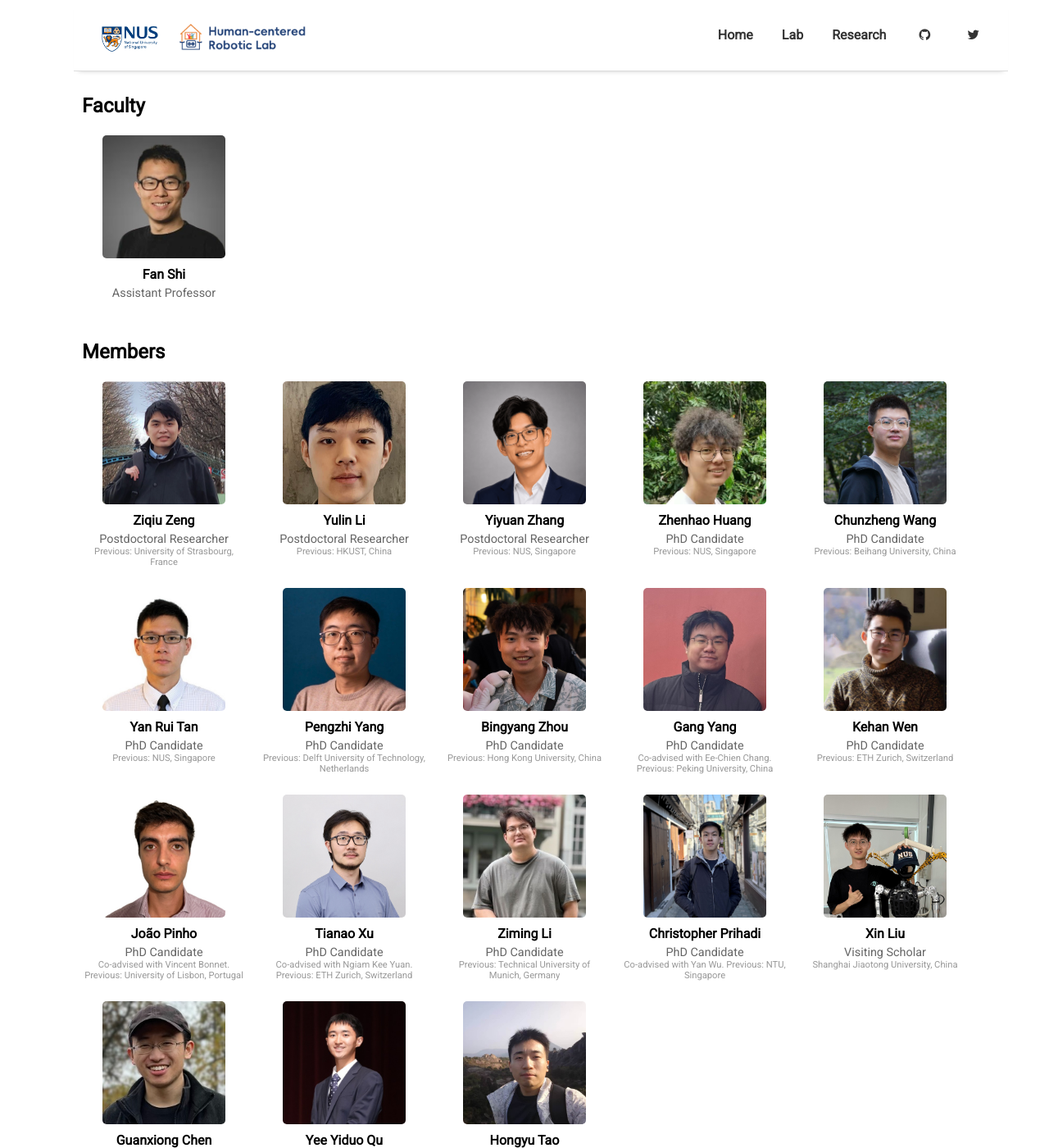
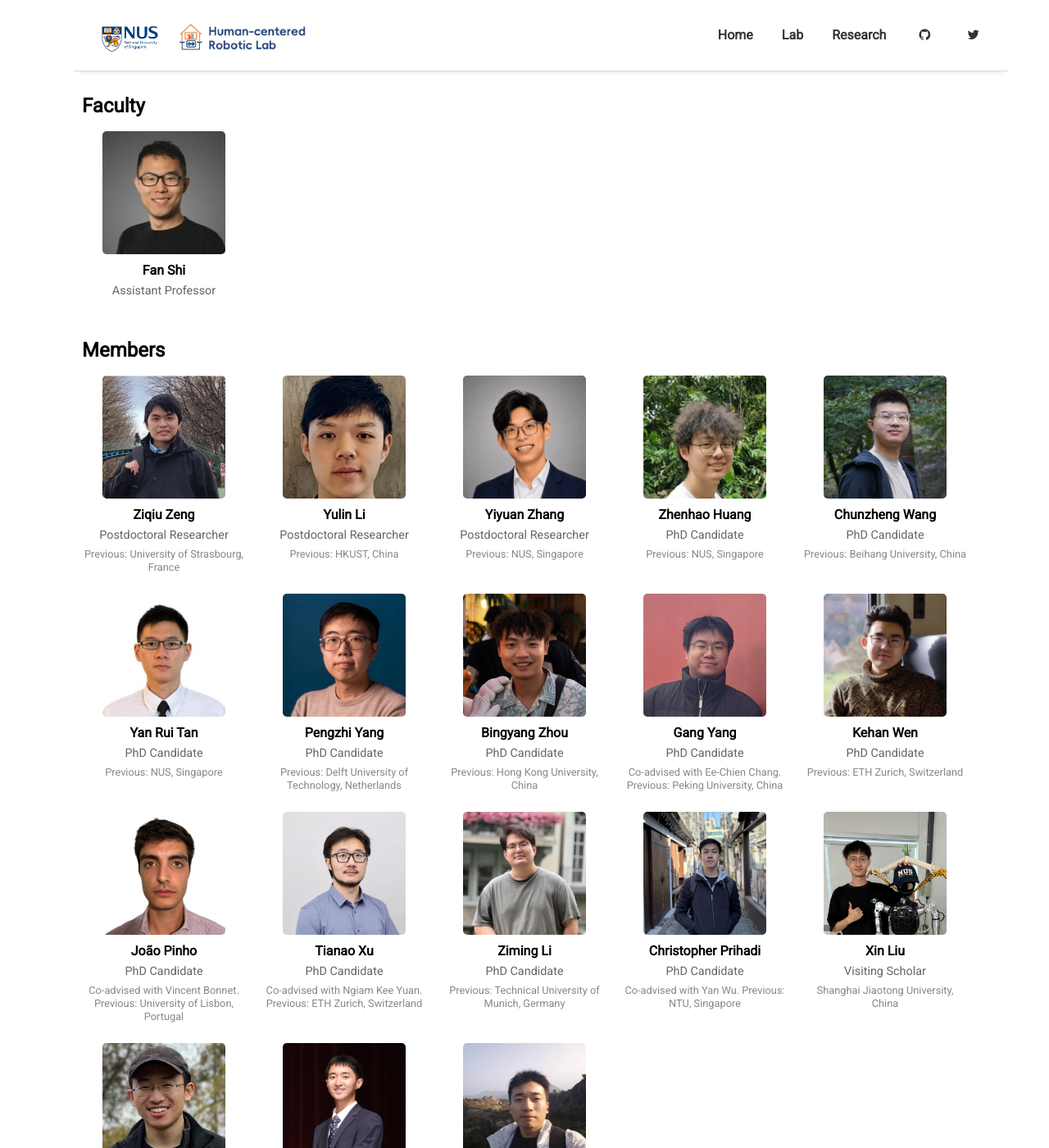
Before and after one commit to NUS-HcRL/nus-hcrl.github.io, a Jekyll site: the page built from pages/lab.md, in a window 1280 px wide and 1400 px high. Shown: the whole window at 82% size. Built offline with Jekyll 4.4.1, drawn with Linux system fonts in a browser that asks for light colours; nearby versions of some CDN libraries.

Commit message:
Refactor styles in lab layout for better responsiveness
Updated styles for member grid and photos, adjusted media queries for responsiveness.

```diff
--- a/_layouts/lab.html
+++ b/_layouts/lab.html
@@ -21,34 +21,52 @@ layout: default
   margin: 2rem 0;
 }
 
-/* Add this new style for section headings */
 h2 {
-  margin-top: 3rem;  /* Increases space above section headings */
+  margin-top: 3rem;
   margin-bottom: 1rem;
 }
 
+/* Member grid */
 .member-grid {
   display: grid;
-  grid-template-columns: repeat(5, 1fr);
-  gap: 20px;
+  grid-template-columns: repeat(5, minmax(0, 1fr));
+  gap: 24px 20px;
   margin: 1rem 0;
 }
 
 .member-card {
+  min-width: 0;
   text-align: center;
 }
 
+/* Member photo */
 .member-photo {
-  width: 150px;
-  height: 150px;
+  display: block;
+  width: 100%;
+  max-width: 150px;
+  aspect-ratio: 1 / 1;
+  height: auto;
   object-fit: cover;
   border-radius: 5px;
-  margin-bottom: 10px;
+  margin: 0 auto 10px;
+}
+
+/* Keep the three text lines visually consistent */
+.member-name,
+.member-position,
+.member-origin {
+  margin: 0;
+  line-height: 1.25;
 }
 
 .member-name {
   font-weight: bold;
-  margin: 5px 0;
+}
+
+/* Give both line gaps the same spacing */
+.member-name + .member-position,
+.member-position + .member-origin {
+  margin-top: 6px;
 }
 
 .member-position {
@@ -57,16 +75,18 @@ h2 {
 }
 
 .member-origin {
-  color: #999;
-  font-size: 0.7em;
+  color: #888;
+  font-size: 0.8em;
+  font-weight: normal;
 }
 
+/* Member card link */
 .member-link,
 .member-link:link,
 .member-link:visited {
+  display: block;
+  color: inherit;
   text-decoration: none !important;
-  color: inherit;
-  display: block;
 }
 
 .member-link:hover,
@@ -75,9 +95,10 @@ h2 {
   text-decoration: underline !important;
 }
 
+/* Group photo */
 .group-photo-container {
   width: 100%;
-  margin: 2rem 0 3rem 0;  /* top right bottom left */
+  margin: 2rem 0 3rem;
   text-align: center;
 }
 
@@ -123,4 +145,63 @@ h2 {
   color: #111;
 }
 
+/* Tablet */
+@media (max-width: 900px) {
+  .member-grid {
+    grid-template-columns: repeat(3, minmax(0, 1fr));
+  }
+}
+
+/* Mobile */
+@media (max-width: 640px) {
+  .member-grid {
+    grid-template-columns: repeat(2, minmax(0, 1fr));
+    gap: 22px 14px;
+  }
+
+  .member-photo {
+    max-width: 140px;
+  }
+
+  .member-name {
+    font-size: 1rem;
+  }
+
+  .member-position {
+    font-size: 0.88rem;
+  }
+
+  .member-origin {
+    font-size: 0.76rem;
+  }
+
+  .member-name + .member-position,
+  .member-position + .member-origin {
+    margin-top: 5px;
+  }
+
+  .alumni-row {
+    align-items: flex-start;
+    flex-direction: column;
+    gap: 3px;
+  }
+
+  .alumni-name,
+  .alumni-edu,
+  .alumni-status {
+    flex-basis: auto;
+    width: 100%;
+  }
+}
+
+/* Very small phones */
+@media (max-width: 420px) {
+  .member-grid {
+    grid-template-columns: 1fr;
+  }
+
+  .member-photo {
+    max-width: 180px;
+  }
+}
 </style>
```
Also changed, not shown: other parts of _layouts/lab.html (+1 -0 lines).
